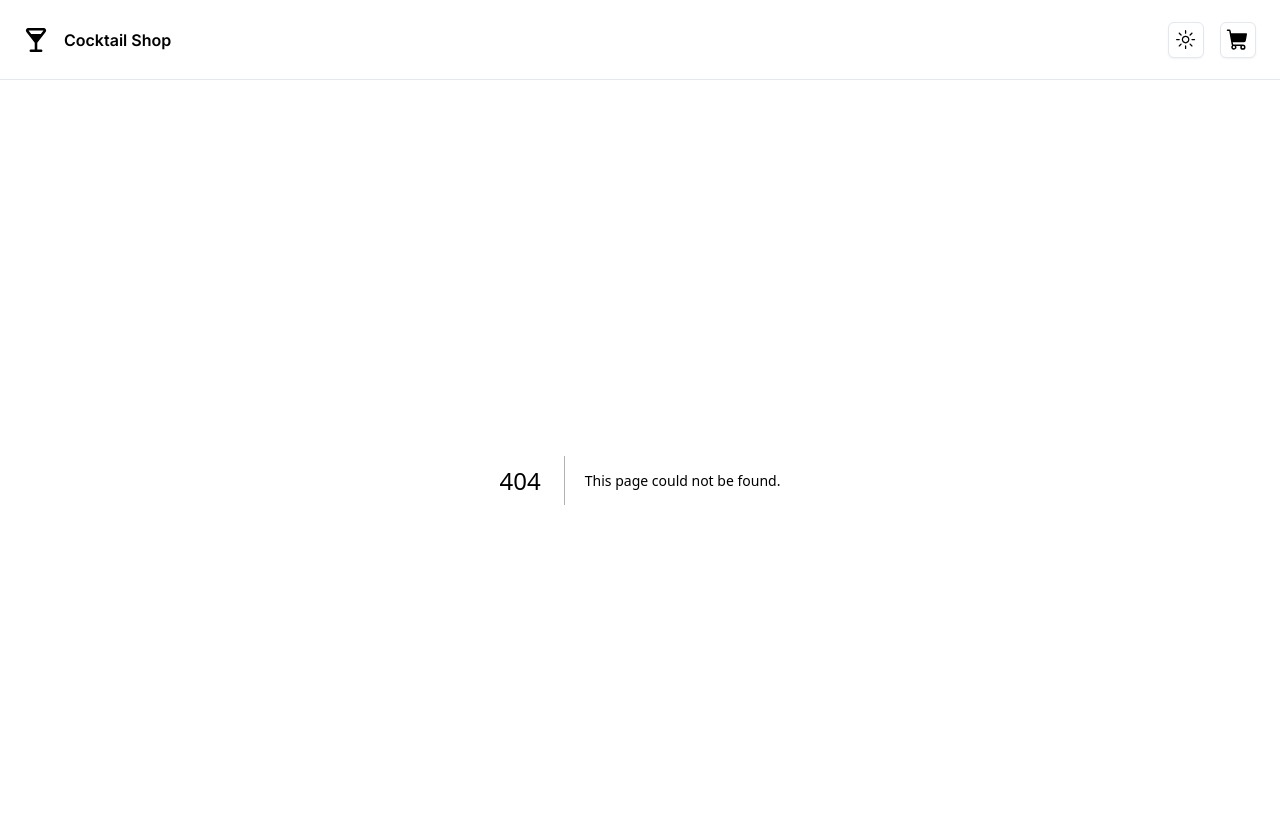
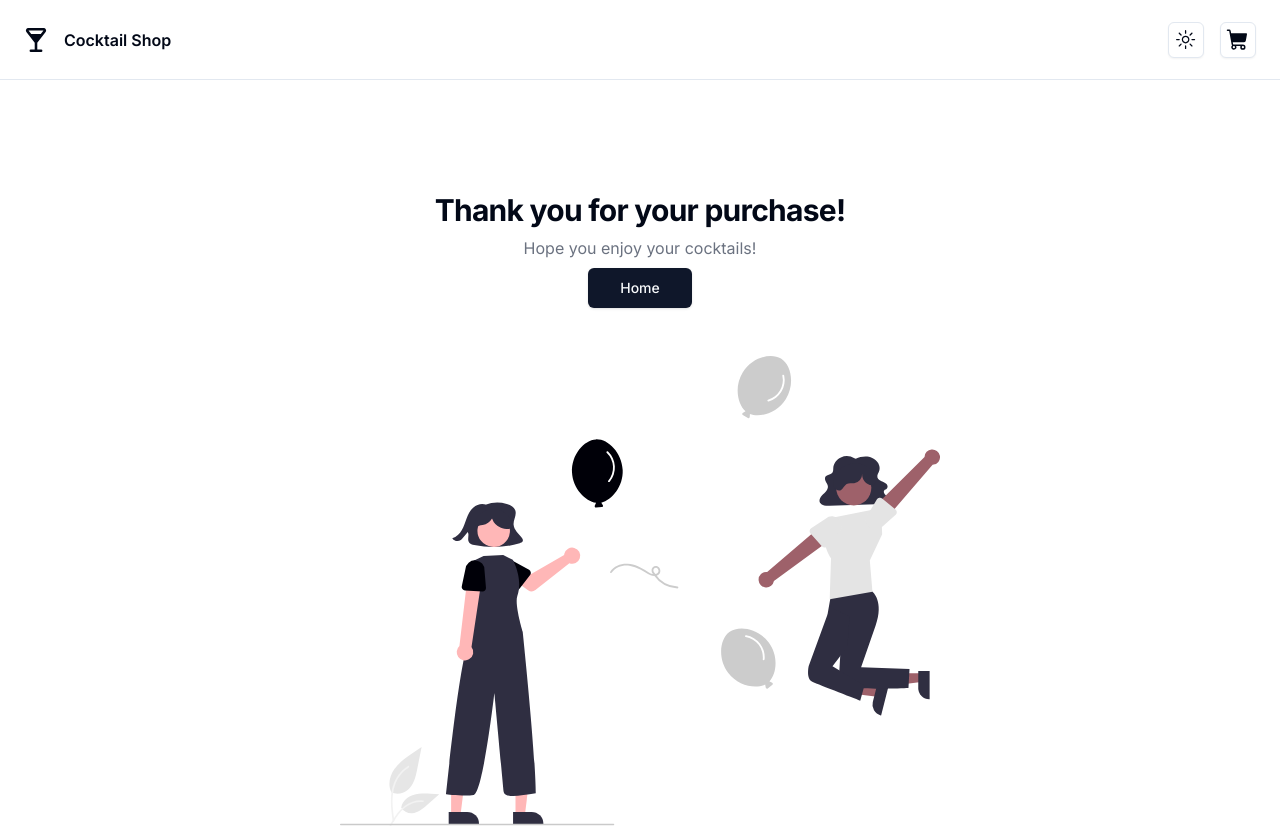
Before and after one commit to Asland3/lemonadestand, a Next.js app: page /confirmation in a window 1280 px wide. Before the commit this address had no page. Shown: the top 826 px of the page. Built offline with nearby package versions, Linux system fonts and the light colour scheme.

Commit message:
Add link to continue button in checkout page

```diff
--- a/src/app/checkout/page.tsx
+++ b/src/app/checkout/page.tsx
@@ -31,9 +31,10 @@ import { Button } from "@/components/ui/button";
 import useCart from "@/hooks/use-cart";
 import useOrder from "@/hooks/order-store";
 import { useRouter } from "next/navigation";
+import Link from "next/link";
 
 function Checkout() {
-  const router = useRouter()
+  const router = useRouter();
   const cart = useCart();
   const order = useOrder();
 
@@ -178,7 +179,9 @@ function Checkout() {
               </AlertDialogHeader>
               <AlertDialogFooter>
                 <AlertDialogCancel>Abort</AlertDialogCancel>
-                <AlertDialogAction>Continue</AlertDialogAction>
+                <AlertDialogAction asChild>
+                  <Link href="/">Continue</Link>
+                </AlertDialogAction>
               </AlertDialogFooter>
             </AlertDialogContent>
           </AlertDialog>
@@ -188,7 +191,7 @@ function Checkout() {
             onClick={() => {
               order.addOrder(cart.totalPrice());
               cart.removeAll();
-              router.push("/");
+              router.push("/confirmation");
             }}
           >
             Pay ${cart.totalPrice().toFixed(2)}
--- /dev/null
+++ b/src/app/confirmation/page.tsx
@@ -0,0 +1,27 @@
+import { Button } from "@/components/ui/button";
+import Image from "next/image";
+import Link from "next/link";
+import React from "react";
+
+function Confirmation() {
+  return (
+    <div className="flex flex-col gap-2 items-center justify-center pt-28">
+      <h1 className="text-3xl font-bold tracking-tight">
+        Thank you for your purchase!
+      </h1>
+      <p className="text-base text-gray-500">Hope you enjoy your cocktails!</p>
+      <Button asChild size={"lg"}>
+        <Link href="/">Home</Link>
+      </Button>
+      <Image
+        alt="Image"
+        className="pt-10"
+        height="337"
+        src="/celebration.svg"
+        width="600"
+      />
+    </div>
+  );
+}
+
+export default Confirmation;
```
Also changed, not shown: public/celebration.svg (added).
